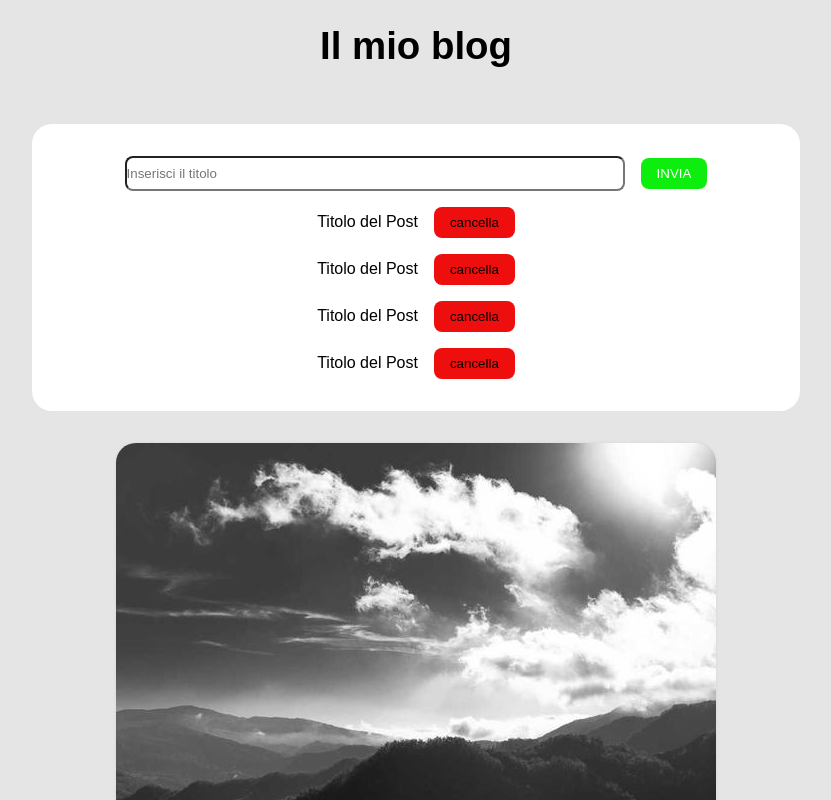
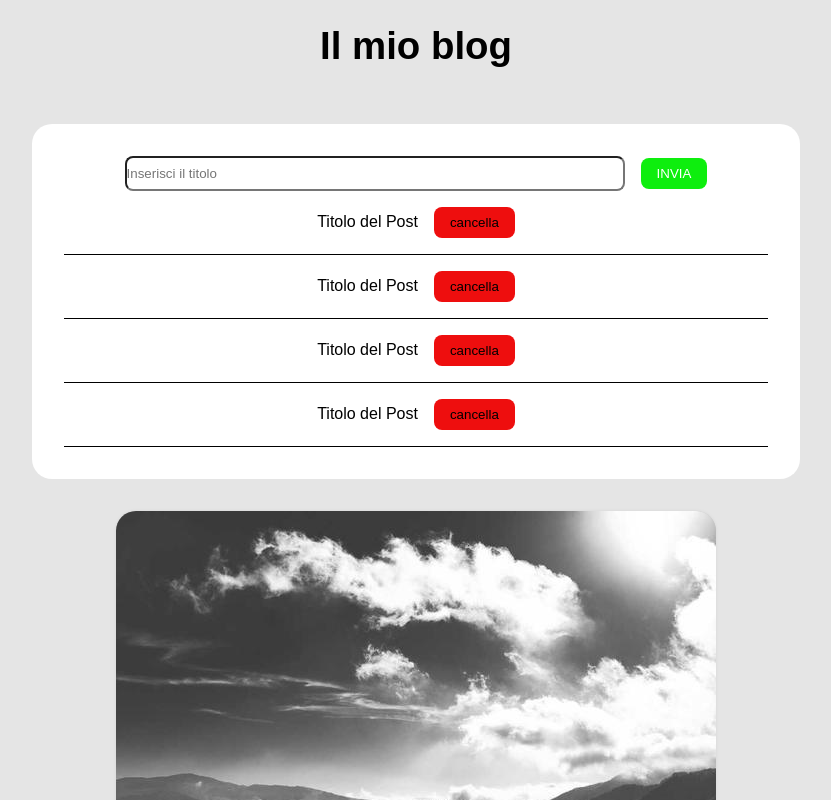
Before and after one commit to JacopoTrincanato/react-form, a React (Vite) app: page / in a window 1280 px wide. Shown: the top 800 px of the page, without its empty margins (224-1055 px from the left). Built offline with nearby package versions, Linux system fonts and the light colour scheme.

Commit message:
fix bugs and add style to li

```diff
--- a/components/form/Form.jsx
+++ b/components/form/Form.jsx
@@ -18,7 +18,7 @@ export default function Form() {
         console.log(initialPosts);
 
 
-        setInitialPosts([...initialPosts, newPosts])
+        setInitialPosts([...initialPosts, { title: newPosts }])
         setNewPosts('')
 
 
--- a/src/index.css
+++ b/src/index.css
@@ -14,7 +14,8 @@ ul {
 }
 
 li {
-  margin-top: 1rem;
+  border-bottom: 1px solid black;
+  padding: 1rem;
 }
 
 header,
```
